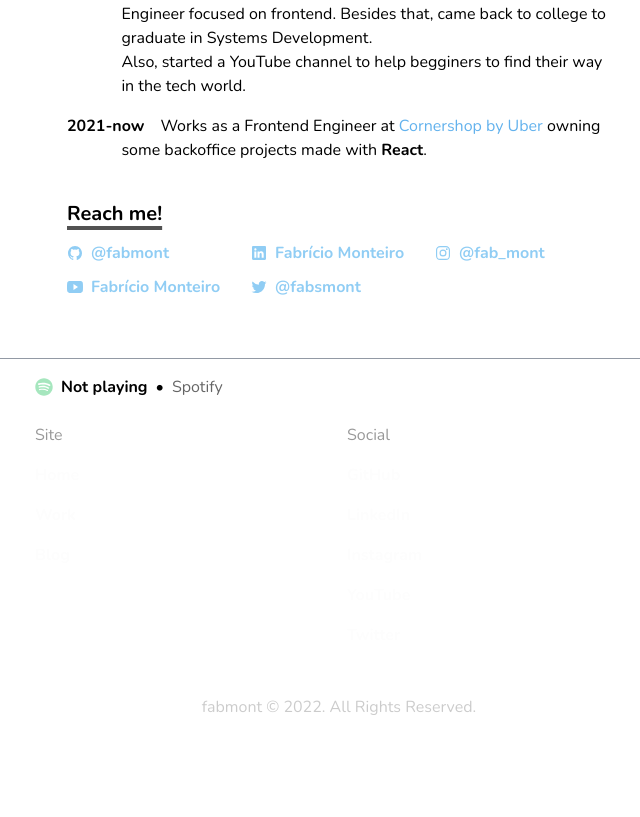
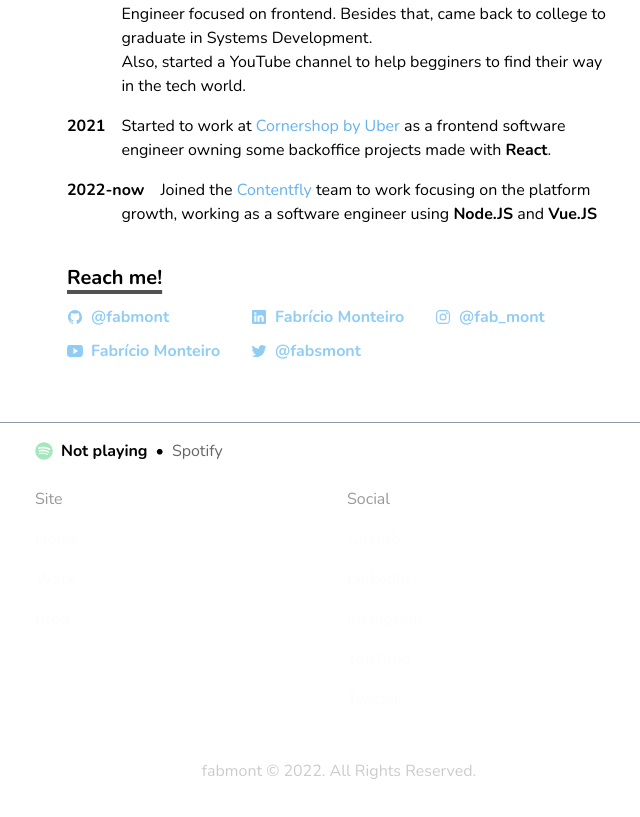
Before and after one commit to fabmont/folio, a Next.js app: page / in a window 1280 px wide. Shown: the part 906-1723 px from the top of the page, without its empty margins (301-941 px from the left). Before the commit the page ends 1689 px from the top, so only its background shows below. Built offline with nearby package versions, Linux system fonts and the light colour scheme; no server answers.

Commit message:
add contentfly to the timeline

```diff
--- a/src/constants/timeline.tsx
+++ b/src/constants/timeline.tsx
@@ -62,14 +62,28 @@
     ),
   },
   {
-    year: '2021-now',
+    year: '2021',
     description: (
       <>
-        Works as a Frontend Engineer at{' '}
+        Started to work at{' '}
         <Link href="https://cornershopapp.com/" target="_blank">
           Cornershop by Uber
-        </Link>
-        &nbsp;owning some backoffice projects made with <b>React</b>.
+        </Link>{' '}
+        as a frontend software engineer owning some backoffice projects made
+        with <b>React</b>.
+      </>
+    ),
+  },
+  {
+    year: '2022-now',
+    description: (
+      <>
+        Joined the{' '}
+        <Link href="https://contentfly.com/" target="_blank">
+          Contentfly
+        </Link>{' '}
+        team to work focusing on the platform growth, working as a software
+        engineer using <b>Node.JS</b> and <b>Vue.JS</b>
       </>
     ),
   },
```
